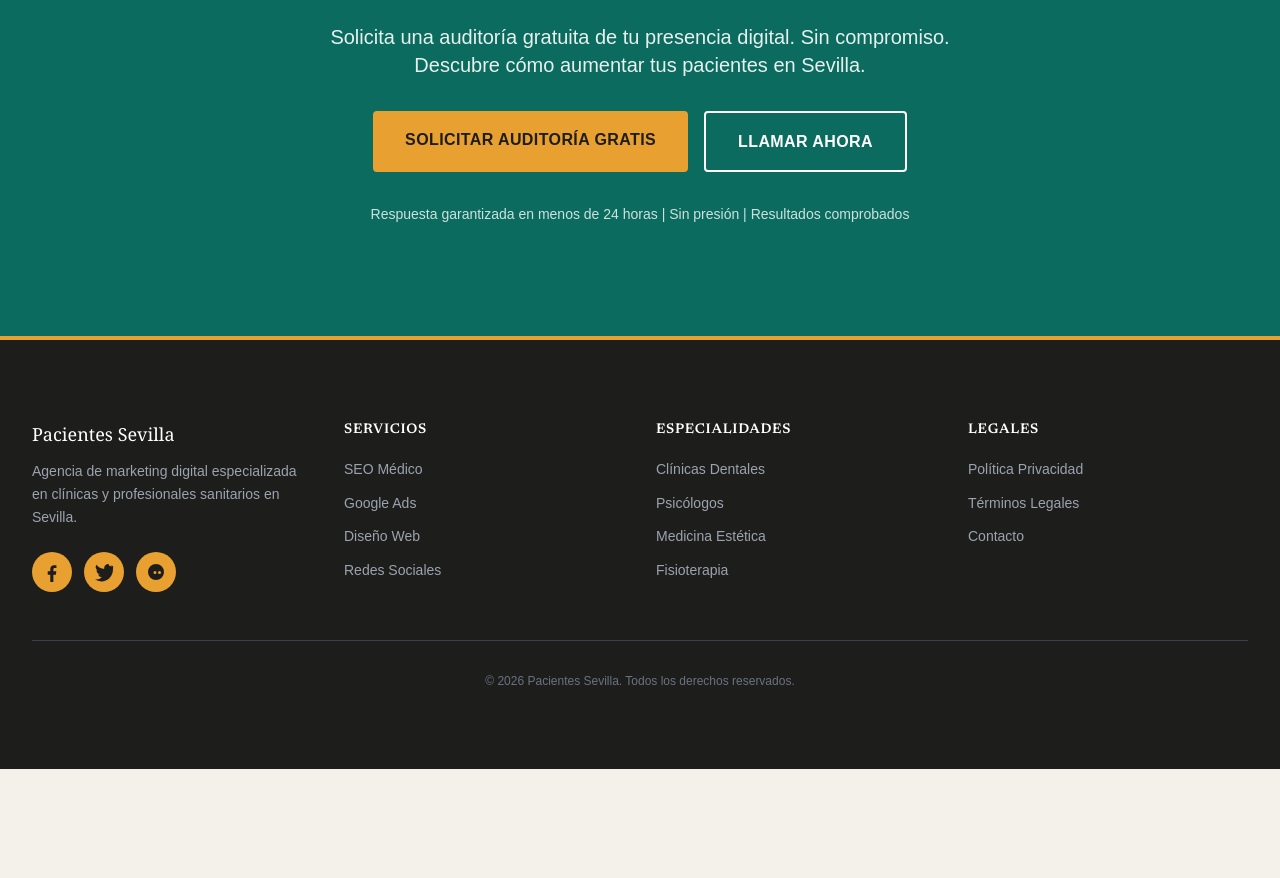
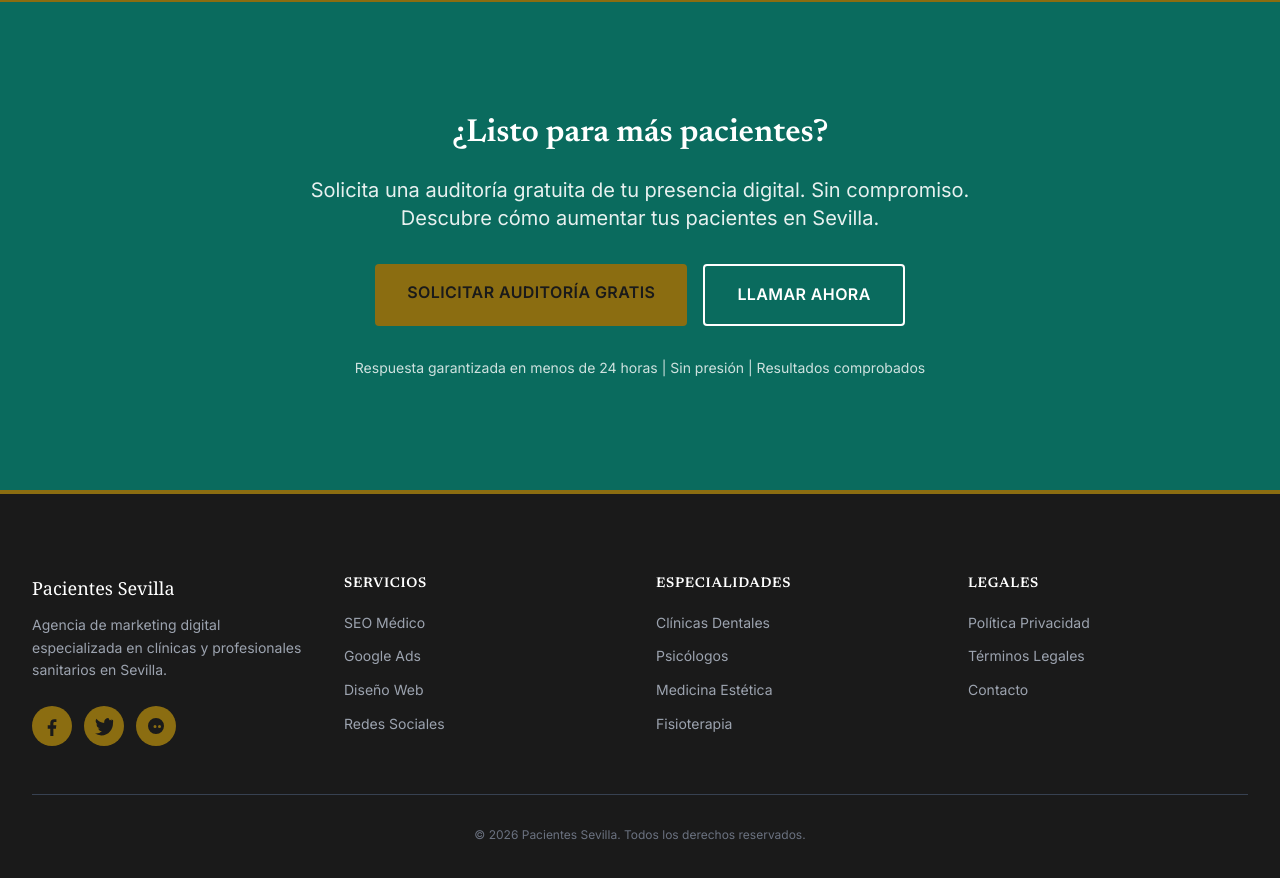
Before and after one commit to carlosalbertocardoso-hub/agencia-clinicas, a Next.js app: page / in a window 1280 px wide. Shown: the part 7232-8110 px from the top of the page. Before the commit the page ends 8001 px from the top, so only its background shows below. Built offline with nearby package versions, Linux system fonts and the light colour scheme.

Commit message:
design: update tailwind.config.ts with Clinical Eminence colors and Newsreader + Inter typography

```diff
--- a/tailwind.config.ts
+++ b/tailwind.config.ts
@@ -9,28 +9,40 @@ const config: Config = {
   theme: {
     extend: {
       colors: {
+        /* Clinical Eminence Palette */
         primary: {
-          DEFAULT: '#0A6B5E',
-          light: '#2BB5A0',
-          lighter: '#4CC9B5',
+          DEFAULT: '#0A6B5E',    /* Deep Emerald */
+          dark: '#085249',       /* Hover state */
+          light: '#0E8C7A',      /* Light variant */
+          lighter: '#11A894',    /* Lighter variant */
         },
-        secondary: '#E8A030',
-        'secondary-dark': '#5C3D00',
-        tertiary: '#1D1D1B',
+        accent: {
+          DEFAULT: '#8B6D11',    /* Oro Viejo */
+          dark: '#6E560D',       /* Hover state */
+        },
+        secondary: '#8B6D11',    /* Para backward compatibility */
+        'secondary-dark': '#6E560D',
+        tertiary: '#1A1A1A',
+        /* Backgrounds */
+        bg: '#FCF9F2',          /* Cream White */
+        surface: '#F4F1EA',     /* Dim - secciones alternas */
+        /* Neutrals */
         neutral: {
           DEFAULT: '#F4F1EA',
-          dark: '#E8E5DC',
+          dark: '#E5E1D8',
           darker: '#D4D0C3',
         },
+        /* Text */
         text: {
           light: '#FFFFFF',
-          DEFAULT: '#1D1D1B',
-          muted: '#6B7280',
+          DEFAULT: '#1A1A1A',
+          muted: '#5A5A5A',
         },
+        border: '#E5E1D8',
       },
       fontFamily: {
-        heading: ['DM Serif Display', 'serif'],
-        body: ['DM Sans', 'sans-serif'],
+        heading: ['Newsreader', 'Georgia', 'serif'],
+        body: ['Inter', 'Geist', 'system-ui', 'sans-serif'],
       },
       fontSize: {
         'xs': ['0.75rem', { lineHeight: '1rem' }],
@@ -40,13 +52,13 @@ const config: Config = {
         'xl': ['1.25rem', { lineHeight: '1.75rem' }],
         '2xl': ['1.5rem', { lineHeight: '2rem' }],
         '3xl': ['1.875rem', { lineHeight: '2.25rem' }],
-        '4xl': ['2rem', { lineHeight: '2.5rem' }],
+        '4xl': ['2.25rem', { lineHeight: '2.5rem' }],
         '5xl': ['3rem', { lineHeight: '1.1' }],
         '6xl': ['3.75rem', { lineHeight: '1.1' }],
-        'h1': ['3rem', { lineHeight: '1.1', fontWeight: '400' }],
-        'h2': ['2rem', { lineHeight: '1.1', fontWeight: '400' }],
-        'h3': ['1.5rem', { lineHeight: '1.1', fontWeight: '400' }],
-        'h4': ['1.25rem', { lineHeight: '1.1', fontWeight: '400' }],
+        'h1': ['3rem', { lineHeight: '1.2', fontWeight: '600', fontFamily: 'Newsreader' }],
+        'h2': ['2rem', { lineHeight: '1.2', fontWeight: '600', fontFamily: 'Newsreader' }],
+        'h3': ['1.5rem', { lineHeight: '1.2', fontWeight: '600', fontFamily: 'Newsreader' }],
+        'h4': ['1.25rem', { lineHeight: '1.2', fontWeight: '600', fontFamily: 'Newsreader' }],
       },
       boxShadow: {
         'none': 'none',
```
